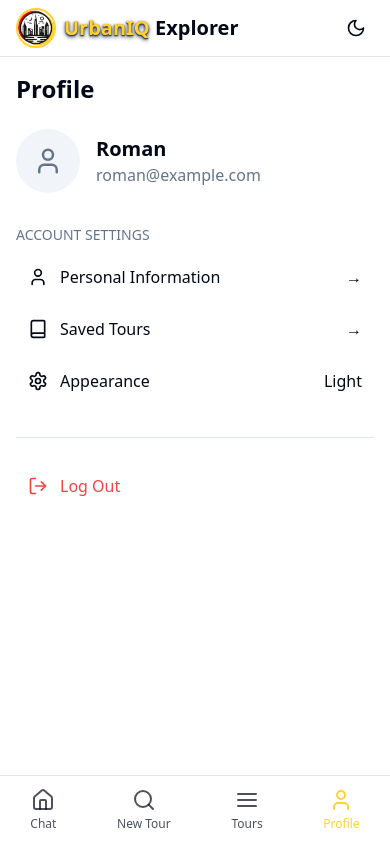
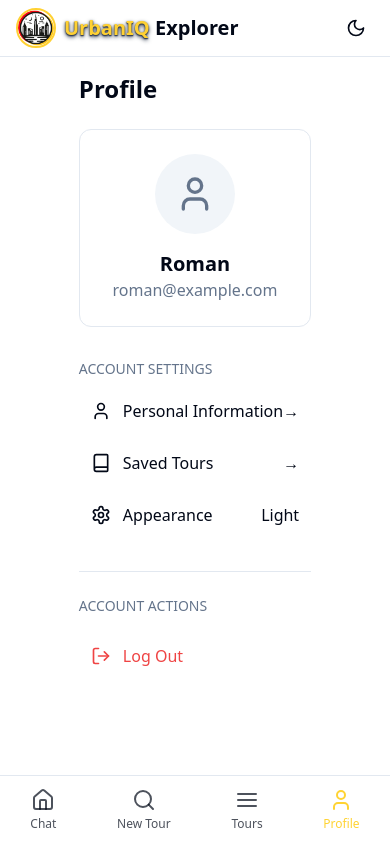
Before and after one commit to Freemasoid/nextjs-urbaniq-explorer, a Next.js app: page /profile in a window 390 px wide. Built offline with nearby package versions, Linux system fonts and the light colour scheme.

Commit message:
style: enhance ProfilePage layout with improved responsiveness and updated component styling

```diff
--- a/src/app/profile/page.tsx
+++ b/src/app/profile/page.tsx
@@ -22,22 +22,23 @@ const ProfilePage: React.FC = () => {
   };
 
   return (
-    <div className="w-full">
-      <h1 className="text-2xl font-bold mb-6">Profile</h1>
+    <div className="max-w-3xl mx-auto">
+      <h1 className="text-2xl md:text-3xl font-bold mb-6">Profile</h1>
 
-      <div className="flex items-center gap-4 mb-8">
-        <div className="w-16 h-16 rounded-full bg-muted flex items-center justify-center">
+      <div className="md:flex md:items-center gap-6 mb-8 p-6 bg-card rounded-lg border">
+        <div className="w-20 h-20 rounded-full bg-muted flex items-center justify-center mx-auto md:mx-0 mb-4 md:mb-0">
           <User
-            size={30}
+            size={40}
             className="text-muted-foreground"
           />
         </div>
-        <div>
+        <div className="text-center md:text-left">
           <h2 className="text-xl font-semibold">Roman</h2>
           <p className="text-muted-foreground">roman@example.com</p>
         </div>
       </div>
 
+      <div className="md:grid md:grid-cols-2 md:gap-8">
         <div className="space-y-1 mb-8">
           <h3 className="text-sm font-medium text-muted-foreground mb-2">
             ACCOUNT SETTINGS
@@ -71,7 +72,10 @@ const ProfilePage: React.FC = () => {
           </button>
         </div>
 
-      <div className="border-t pt-6">
+        <div className="border-t md:border-t-0 md:border-l pt-6 md:pt-0 md:pl-8">
+          <h3 className="text-sm font-medium text-muted-foreground mb-4">
+            ACCOUNT ACTIONS
+          </h3>
           <button
             onClick={handleLogout}
             className="w-full flex items-center gap-3 p-3 text-destructive hover:bg-destructive/10 rounded-lg transition-colors"
@@ -81,6 +85,7 @@ const ProfilePage: React.FC = () => {
           </button>
         </div>
       </div>
+    </div>
   );
 };
 
```
Lines whose indentation alone changed are shown as unchanged.
